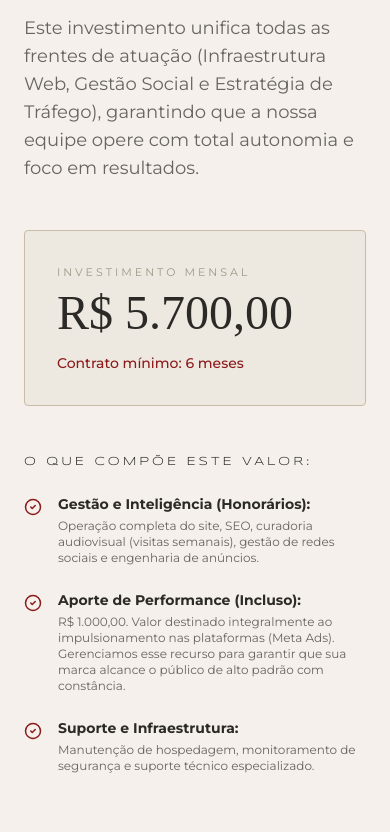
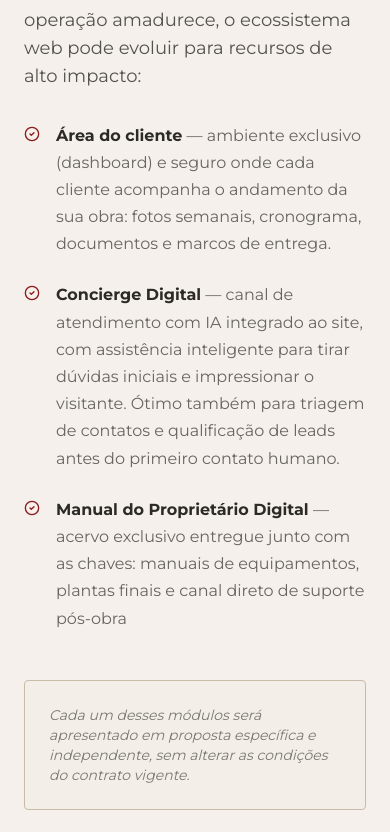
Before and after one commit to georgiaaaah/ghost-media-proposal, a React (Vite) app: page / in a window 390 px wide. Shown: the part 10692-11524 px from the top of the page. Built offline with nearby package versions, Linux system fonts and the light colour scheme; a web font is replaced by a local one.

Commit message:
criação seção futuro

```diff
--- a/src/App.tsx
+++ b/src/App.tsx
@@ -457,6 +457,46 @@ export default function App() {
         </div>
       </section>
 
+      {/* Horizonte de Expansão Digital */}
+      <section className="py-24 bg-brand-offwhite">
+        <div className="max-w-7xl mx-auto px-6">
+          <motion.div {...fadeIn} className="max-w-4xl mx-auto">
+            <span className="label-caps text-brand-vermelho mb-4 block">FUTURO</span>
+            <h2 className="text-3xl md:text-4xl mb-6 text-brand-grafite">Horizonte de Expansão Digital</h2>
+            <p className="text-brand-grafite/80 text-lg mb-8">
+              Conforme a marca se consolida e a operação amadurece, o ecossistema web pode evoluir para recursos de alto impacto:
+            </p>
+
+            <ul className="space-y-6 mb-12">
+              <li className="flex gap-4">
+                <CheckCircle2 size={16} className="text-brand-vermelho shrink-0 mt-1" />
+                <div>
+                  <strong className="text-brand-grafite">Área do cliente</strong><span className="text-brand-grafite/70"> — ambiente exclusivo (dashboard) e seguro onde cada cliente acompanha o andamento da sua obra: fotos semanais, cronograma, documentos e marcos de entrega.</span>
+                </div>
+              </li>
+              <li className="flex gap-4">
+                <CheckCircle2 size={16} className="text-brand-vermelho shrink-0 mt-1" />
+                <div>
+                  <strong className="text-brand-grafite">Concierge Digital</strong><span className="text-brand-grafite/70"> — canal de atendimento com IA integrado ao site, com assistência inteligente para tirar dúvidas iniciais e impressionar o visitante. Ótimo também para triagem de contatos e qualificação de leads antes do primeiro contato humano.</span>
+                </div>
+              </li>
+              <li className="flex gap-4">
+                <CheckCircle2 size={16} className="text-brand-vermelho shrink-0 mt-1" />
+                <div>
+                  <strong className="text-brand-grafite">Manual do Proprietário Digital</strong><span className="text-brand-grafite/70"> — acervo exclusivo entregue junto com as chaves: manuais de equipamentos, plantas finais e canal direto de suporte pós-obra</span>
+                </div>
+              </li>
+            </ul>
+
+            <div className="p-6 bg-brand-bege/30 border border-brand-bege-medio rounded-brand-card">
+              <p className="text-sm text-brand-grafite/60 italic">
+                Cada um desses módulos será apresentado em proposta específica e independente, sem alterar as condições do contrato vigente.
+              </p>
+            </div>
+          </motion.div>
+        </div>
+      </section>
+
       {/* Investimento */}
       <section id="investimento" className="py-24 md:py-32 bg-brand-offwhite">
         <div className="max-w-7xl mx-auto px-6">
```
